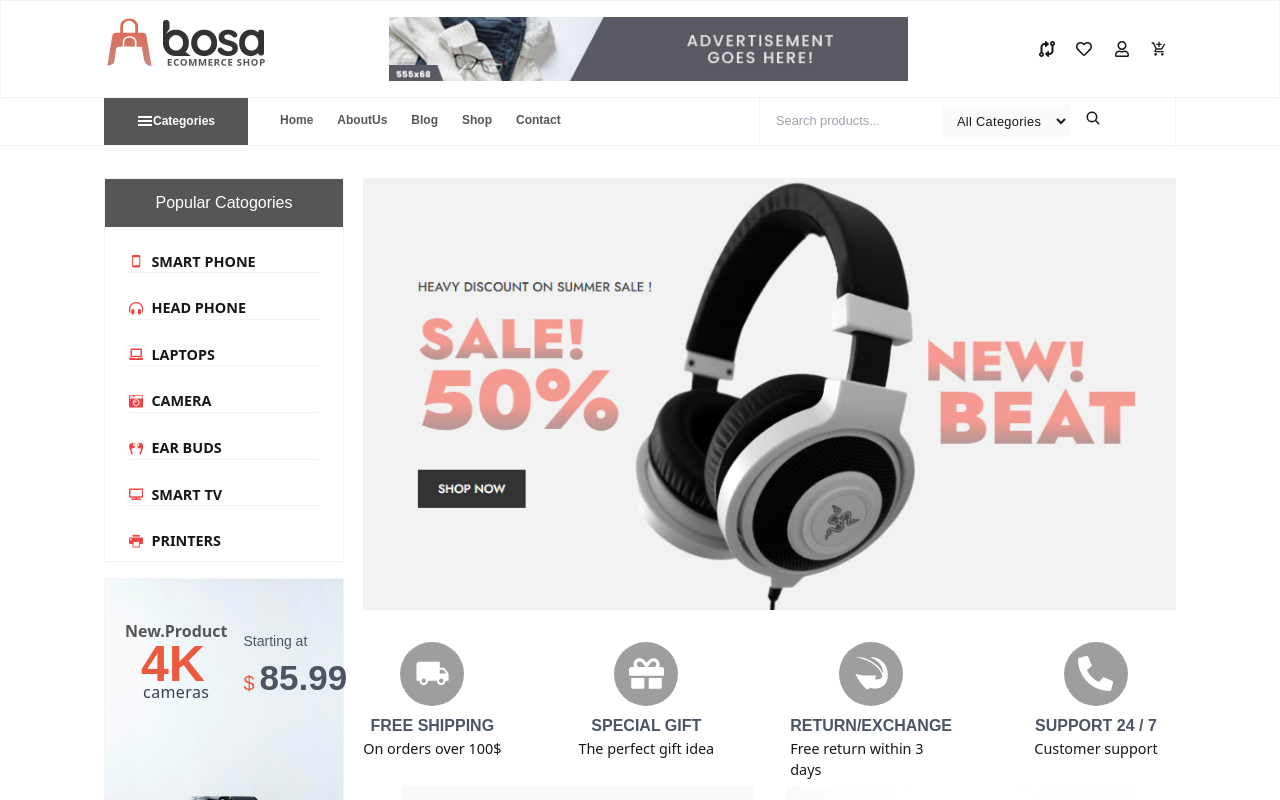
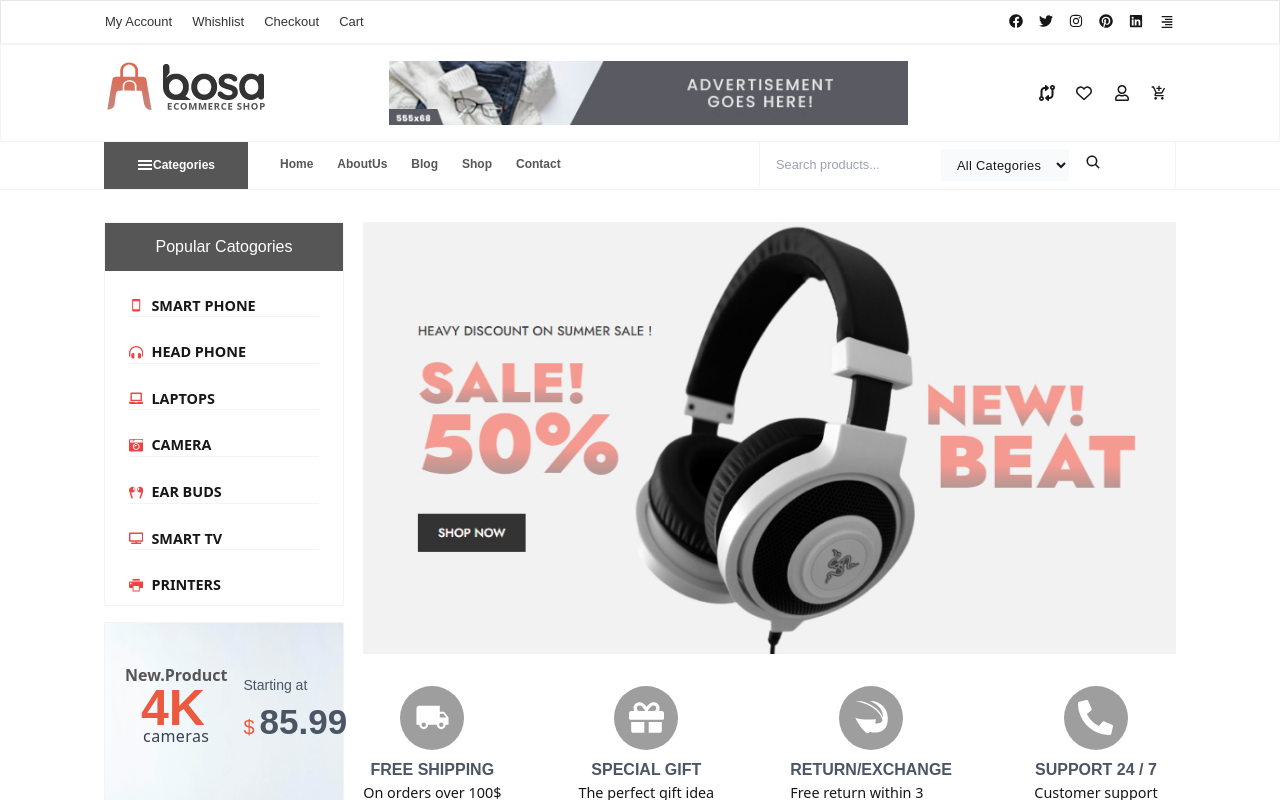
Before and after one commit to Giorgi-Gogaladze/bosa_ecommerce, a Next.js app: page / in a window 1280 px wide. Shown: the top 800 px of the page. Built offline with nearby package versions, Linux system fonts and the light colour scheme.

Commit message:
Stl: making top menu component responsive

```diff
--- a/src/app/globals.css
+++ b/src/app/globals.css
@@ -2,6 +2,8 @@
 @tailwind components;
 @tailwind utilities;
 @import url('https://fonts.googleapis.com/css2?family=Jost:ital,wght@0,100..900;1,100..900&display=swap');
+@import url('https://fonts.googleapis.com/css2?family=Jost:wght@100..900&family=Lato:wght@100;300;400;700;900&family=Poppins:wght@100..900&display=swap');
+
 
 
 :root {
--- a/src/components/header/Header.tsx
+++ b/src/components/header/Header.tsx
@@ -1,14 +1,28 @@
 import Image from 'next/image';
-import { FaCodeCompare } from "react-icons/fa6";
-import { FaRegHeart } from "react-icons/fa";
+import { FaCodeCompare, FaRegHeart } from "react-icons/fa6";
 import { FaRegUser } from "react-icons/fa";
 import { MdOutlineAddShoppingCart } from "react-icons/md";
 import Navbar from './navbar/Navbar';
+import TopHeader from './top-header/TopHeader';
 
 function Header() {
   return (
 <>
-  <section className="h-26 w-full border border-gray-100 py-4 px-[6.5rem]">
+  <section className='w-full h-11 border flex items-center justify-between border-b-gray-100 px-[6.5rem]' >
+    <div className='hidden lg:w-full lg:flex lg:justify-between lg:items-center'>
+      <ul className='flex items-center gap-5 text-headercol text-[13px] font-poppins leading-[1.5] font-normal tracking-[1.5]'>
+        <li className='cursor-pointer hover:text-hovercol'>My Account</li>
+        <li className='cursor-pointer hover:text-hovercol'>Whishlist</li>
+        <li className='cursor-pointer hover:text-hovercol'>Checkout</li>
+        <li className='cursor-pointer hover:text-hovercol'>Cart</li>
+      </ul>
+    </div>
+    <div>
+      <TopHeader />
+    </div>
+  </section>
+
+  <main className="h-26 w-full border border-gray-100 py-4 px-[6.5rem]">
     <div className=' flex justify-between'>
         <div className='h-full'>
           <Image src='/images/logo.png' alt='logo image' height={50} width={160} />
@@ -23,7 +37,7 @@ function Header() {
         <div><MdOutlineAddShoppingCart /></div>
       </div>
     </div>
-  </section>
+  </main>
     <Navbar />
 </>
   )
--- /dev/null
+++ b/src/components/header/top-header/TopHeader.tsx
@@ -0,0 +1,89 @@
+'use client'
+import React, { useState } from 'react'
+import { BiAlignRight } from 'react-icons/bi'
+import { FaFacebook, FaInstagram, FaLinkedin, FaPinterest, FaTwitter } from 'react-icons/fa'
+import { GiHamburgerMenu } from 'react-icons/gi'
+import { IoIosCloseCircleOutline } from 'react-icons/io'
+
+const TopHeader = () => {
+    const [isOpen, setIsOpen] = useState(false);
+
+  const sideToggle = () => {
+    setIsOpen(!isOpen)
+  }
+
+
+  return (
+    <section className='w-full'>
+        <div className='flex justify-between items-center'>
+            <ul className='hidden lg:flex gap-4'>
+                <a href="https://blank.page/" target='blank'>
+                    <li><FaFacebook  className='text-[14px] cursor-pointer hover:text-hovercol'/></li>
+                </a>
+                <a href="https://blank.page/" target='blank'>
+                    <li><FaTwitter className='text-[14px] cursor-pointer hover:text-hovercol'/></li>
+                </a>
+                <a href="https://blank.page/" target='blank'>
+                    <li><FaInstagram className='text-[14px] cursor-pointer hover:text-hovercol'/></li>
+                </a>
+                <a href="https://blank.page/" target='blank'>
+                    <li><FaPinterest className='text-[14px] cursor-pointer hover:text-hovercol'/></li>
+                </a>
+                <a href="https://blank.page/" target='blank'>
+                    <li><FaLinkedin className='text-[14px] cursor-pointer hover:text-hovercol'/></li>
+                </a>
+                <li onClick={sideToggle}><BiAlignRight  className='text-[16px] cursor-pointer hover:text-hovercol' /></li>
+            </ul>
+        </div>
+
+        <div className='flex items-center justify-center w-full gap-3 lg:hidden'>
+            <GiHamburgerMenu
+            onClick={sideToggle}
+            className='text-[16px] hover:text-hovercol cursor-pointer font-semibold' />
+            <span className="text-[15px] font-normal font-poppins leading-6 text-headercol uppercase">TOP MENU</span>
+        </div>
+
+
+        { isOpen && (
+            <div
+            onClick={sideToggle}
+            className='fixed inset-0 bg-black opacity-50 z-10'></div>
+        )}
+
+        <div className={`fixed top-0 right-0 w-[350px] h-full bg-whitebg px-6 transition-transform duration-300 ease-in-out z-20 ${ isOpen? 'translate-x-0' : 'translate-x-full'}`}>
+            <div className='w-full h-[40px] relative'>
+                <IoIosCloseCircleOutline
+                onClick={sideToggle}
+                className='absolute top-1 right-2 text-[40px] text-gray-400 cursor-pointer hover:text-hovercol' />
+            </div>
+            <div className='mt-[5rem] p-6 bg-white flex flex-col gap-4'>
+                <h1 className='text-[1.3rem] font-semibold tracking-[1.8] font-jost'>Categories</h1>
+                <div className='border-b border-gray-400'><a href="#">Electronics</a></div>
+                <div className='border-b border-gray-400'><a href="#">Gadgets</a></div>
+            </div>
+            <div className='mt-[2rem] p-6 bg-white gap-4'>
+            <ul className='hidden lg:flex gap-4'>
+                <a href="https://blank.page/" target='blank'>
+                    <li><FaFacebook  className='text-[14px] cursor-pointer hover:text-hovercol'/></li>
+                </a>
+                <a href="https://blank.page/" target='blank'>
+                    <li><FaTwitter className='text-[14px] cursor-pointer hover:text-hovercol'/></li>
+                </a>
+                <a href="https://blank.page/" target='blank'>
+                    <li><FaInstagram className='text-[14px] cursor-pointer hover:text-hovercol'/></li>
+                </a>
+                <a href="https://blank.page/" target='blank'>
+                    <li><FaPinterest className='text-[14px] cursor-pointer hover:text-hovercol'/></li>
+                </a>
+                <a href="https://blank.page/" target='blank'>
+                    <li><FaLinkedin className='text-[14px] cursor-pointer hover:text-hovercol'/></li>
+                </a>
+                <li onClick={sideToggle}><BiAlignRight  className='text-[16px] cursor-pointer hover:text-hovercol' /></li>
+            </ul>
+            </div>
+        </div>
+    </section>
+  )
+}
+
+export default TopHeader
--- a/tailwind.config.ts
+++ b/tailwind.config.ts
@@ -10,6 +10,7 @@ export default {
     extend: {
       fontFamily: {
         jost: ['Jost', 'sans-serif'],
+        poppins: ['Poppins', 'sans-serif'],
       },
       colors: {
         headingcolor: '#414141',
@@ -24,8 +25,10 @@ export default {
         creamy: '#f5f4f7',
         background: "var(--background)",
         foreground: "var(--foreground)",
-        hovercol: '#086abd',
+        hovercol: '#0056b3',
         cardcolor: '#e9e6ed',
+        whitebg:'#f7f7f7',
+
       },
     },
   },
```
